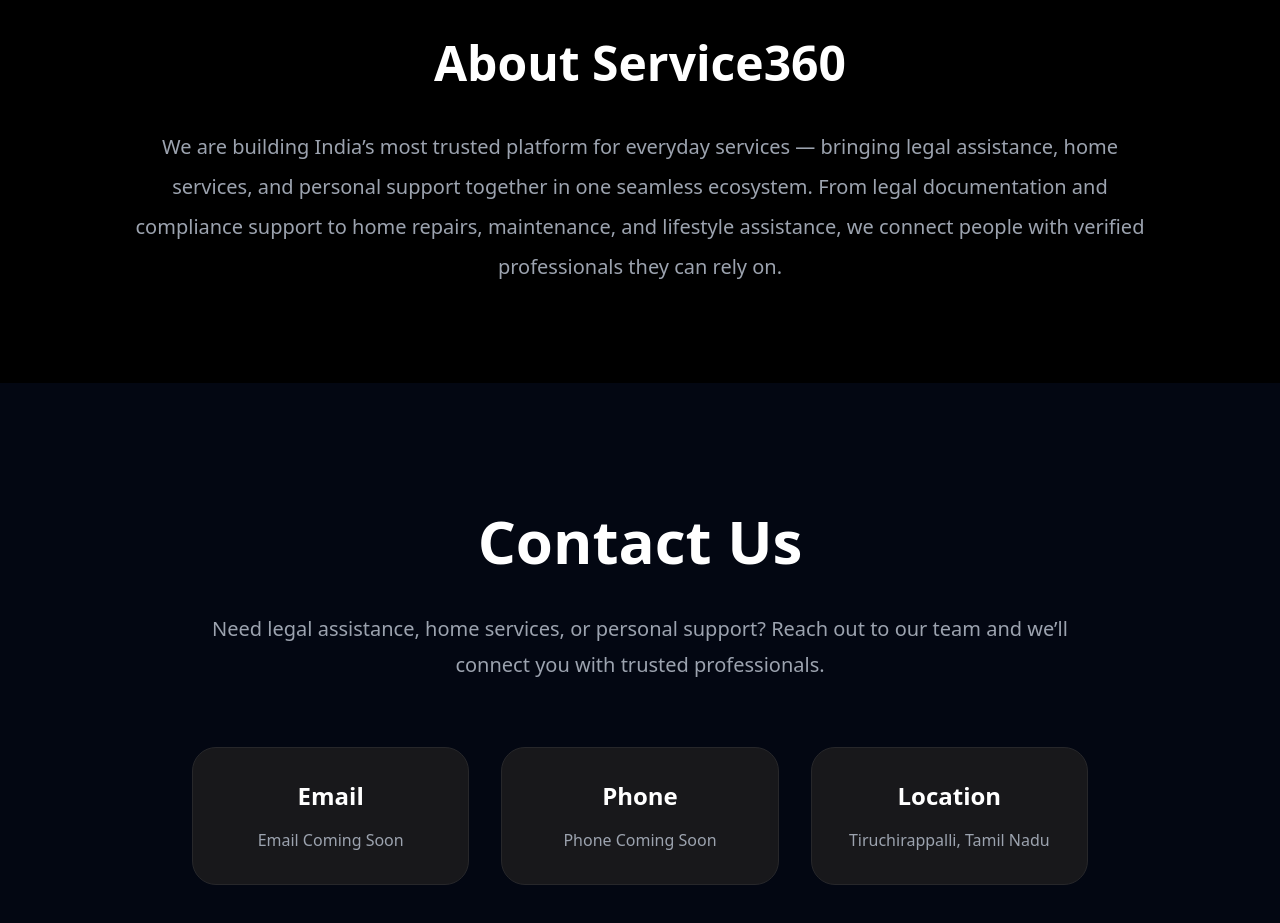
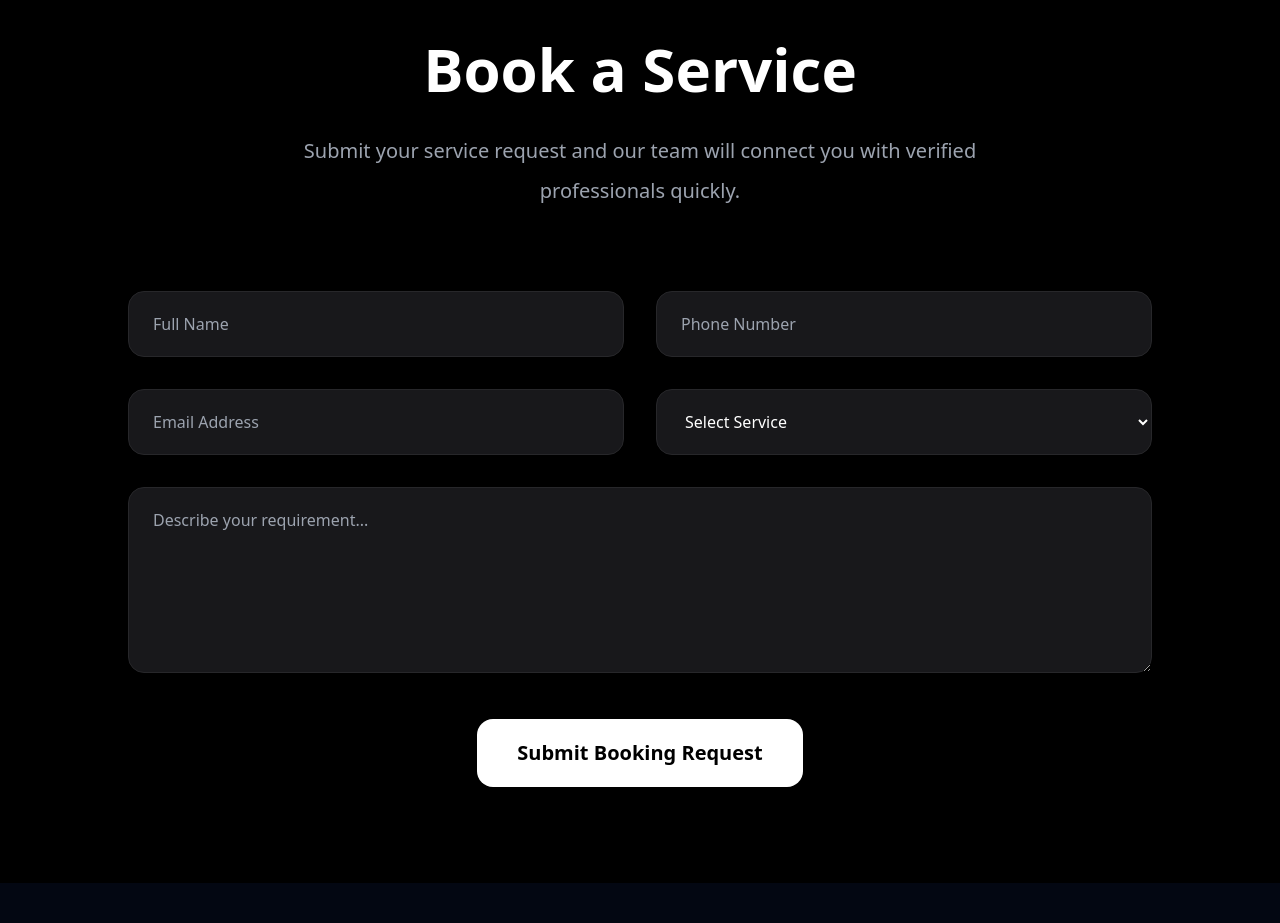
Before and after one commit to service-360/service360-website, a Next.js app: page / in a window 1280 px wide. Shown: the part 2920-3843 px from the top of the page. Built offline with nearby package versions, Linux system fonts and the light colour scheme.

Commit message:
Add homepage booking request form

```diff
--- a/app/page.js
+++ b/app/page.js
@@ -240,29 +240,70 @@ export default function Home() {
 
       </section>
 
-      {/* About */}
+      {/* Booking Request Form */}
       <section
-        id="about"
         className="px-8 py-24 bg-black"
       >
 
-        <div className="max-w-5xl mx-auto text-center">
+        <div className="max-w-5xl mx-auto">
 
-          <h2 className="text-5xl font-bold mb-10">
-            About Service360
+          <h2 className="text-5xl md:text-6xl font-bold text-center mb-8">
+            Book a Service
           </h2>
 
-          <p className="text-gray-400 text-xl leading-10">
-            We are building India’s most trusted platform for
-            everyday services — bringing legal assistance,
-            home services, and personal support together in
-            one seamless ecosystem.
+          <p className="text-gray-400 text-xl text-center max-w-3xl mx-auto mb-20 leading-10">
+            Submit your service request and our team will
+            connect you with verified professionals quickly.
+          </p>
 
-            From legal documentation and compliance support
-            to home repairs, maintenance, and lifestyle
-            assistance, we connect people with verified
-            professionals they can rely on.
-          </p>
+          <div className="grid md:grid-cols-2 gap-8">
+
+            <input
+              type="text"
+              placeholder="Full Name"
+              className="bg-zinc-900 border border-zinc-800 rounded-2xl px-6 py-5 text-white outline-none"
+            />
+
+            <input
+              type="tel"
+              placeholder="Phone Number"
+              className="bg-zinc-900 border border-zinc-800 rounded-2xl px-6 py-5 text-white outline-none"
+            />
+
+            <input
+              type="email"
+              placeholder="Email Address"
+              className="bg-zinc-900 border border-zinc-800 rounded-2xl px-6 py-5 text-white outline-none"
+            />
+
+            <select
+              className="bg-zinc-900 border border-zinc-800 rounded-2xl px-6 py-5 text-white outline-none"
+            >
+              <option>Select Service</option>
+              <option>Emergency Plumbing</option>
+              <option>Emergency Electrician</option>
+              <option>Legal Documentation</option>
+              <option>Home Nursing</option>
+              <option>Roadside Assistance</option>
+              <option>GST & Tax Filing</option>
+              <option>Pet Grooming</option>
+            </select>
+
+          </div>
+
+          <textarea
+            placeholder="Describe your requirement..."
+            rows="6"
+            className="bg-zinc-900 border border-zinc-800 rounded-2xl px-6 py-5 text-white outline-none w-full mt-8"
+          ></textarea>
+
+          <div className="text-center mt-10">
+
+            <button className="bg-white text-black px-10 py-5 rounded-2xl text-xl font-semibold hover:bg-gray-300 transition">
+              Submit Booking Request
+            </button>
+
+          </div>
 
         </div>
 
```
